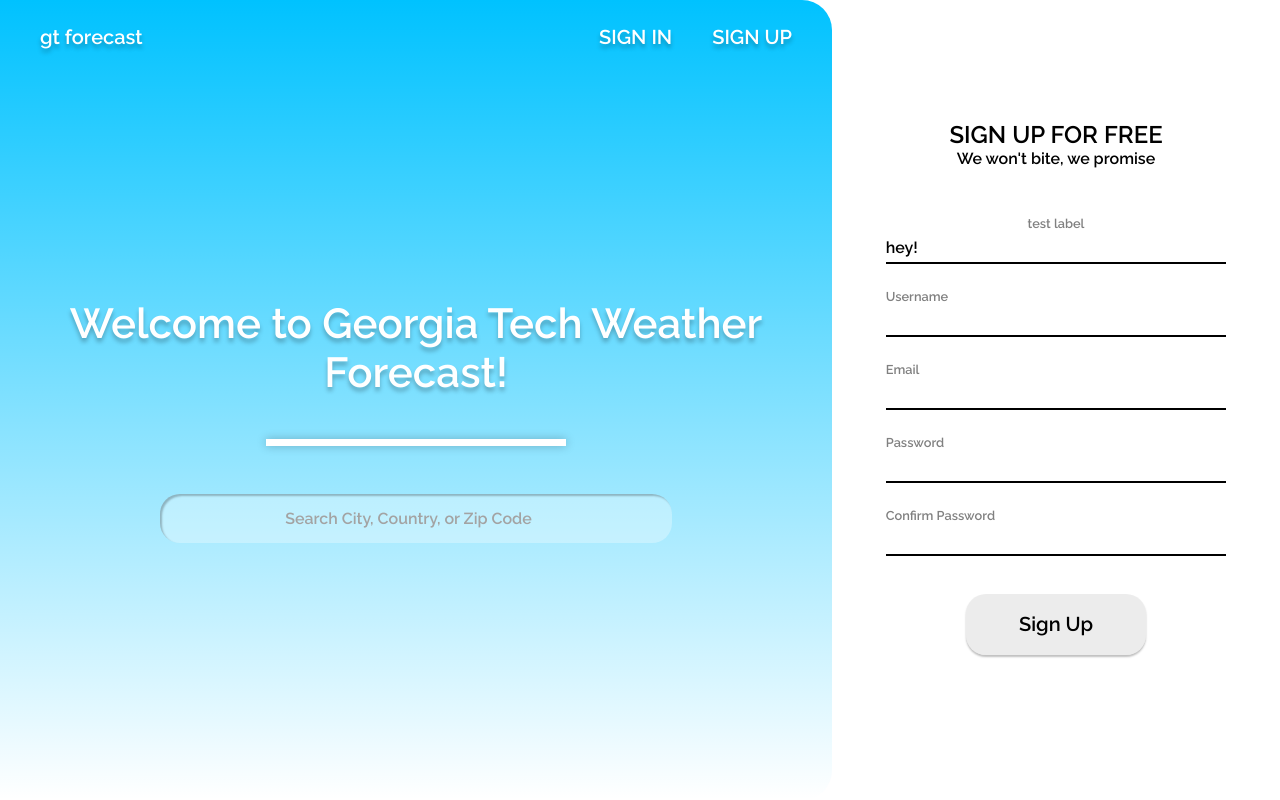
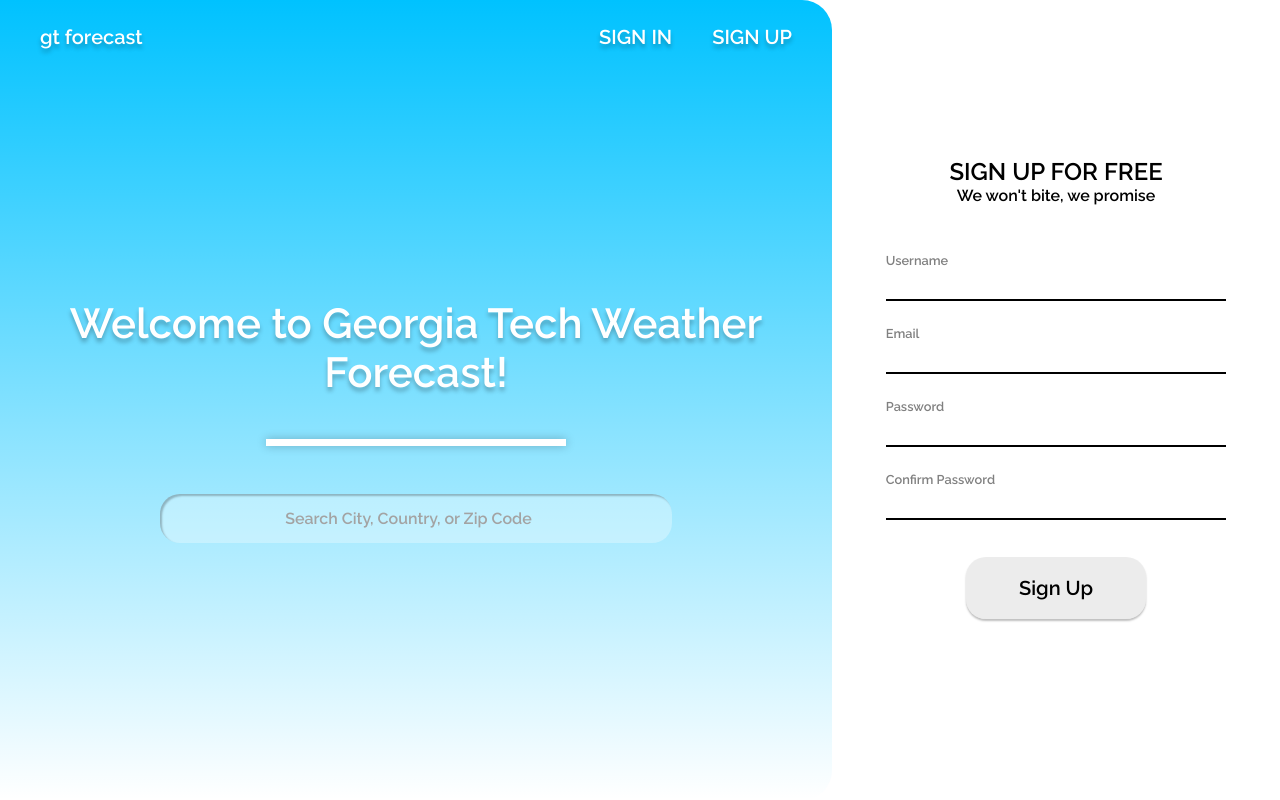
Before and after one commit to GTWeatherForcast/weather-client, a React (Create React App) app: page /signup in a window 1280 px wide. Built offline with nearby package versions, Linux system fonts and the light colour scheme; the HTML template or start-up script is replaced by a standard one.

Commit message:
Signup form components separated

```diff
--- a/src/components/inputs/FormInput.js
+++ b/src/components/inputs/FormInput.js
@@ -17,17 +17,21 @@
   );
 }
 
-export default function FormInput({ type, id, label, placeholder, startValue, onChange }) {
+/** Custom-styled wrapper for an HTML input tag.
+ * @param {String} id
+ * @param {String} type
+ * @param {String} label Optional
+ * @param {...*} ...props Any attributes to be passed to the input tag */
+export default function FormInput({ id, type, label, ...props }) {
+  // const [value, setValue] = useState(startValue);
   return (
-    <div className={`${styles.inputDiv} ${styles.submitContainer}`}>
+    <div className={`${styles.inputDiv} ${type === "submit" ? styles.submitContainer : null}`}>
       {label !== null || label !== undefined ? <label for={id}>{label}</label> : <></>}
       <input
-        className={`${styles.input}`}
         id={id}
         type={type}
-        value={startValue}
-        placeholder={placeholder}
-        onChange={onChange}
+        className={`${styles.input}`}
+        {...props}
       />
     </div>
   );
--- a/src/components/inputs/FormInput.module.css
+++ b/src/components/inputs/FormInput.module.css
@@ -30,7 +30,8 @@
 }
 
 .signupForm input[type="text"],
-input[type="password"] {
+input[type="password"],
+input[type="email"] {
   font-size: 1em;
   font-family: Raleway, sans-serif;
   font-weight: 400;
@@ -46,7 +47,8 @@
 }
 
 .signupForm input[type="text"]:focus,
-input[type="password"]:focus {
+input[type="password"]:focus,
+input[type="email"]:focus {
   border-color: var(--skyblue, #00C2FF);
 }
 
--- a/src/components/sign-up/SignUp.js
+++ b/src/components/sign-up/SignUp.js
@@ -1,97 +1,65 @@
 import styles from '../inputs/FormInput.module.css';
 import "../../App.css";
-import { useState } from 'react';
 import FormInput from '../inputs/FormInput';
 
+function noAction(e) {
+  try {
+    e.preventDefault();
+  } catch { }
+}
+
+// todo: form submission
+// commented this line out since it's a complicated mess for
+// ending up only having one way to submit this form at the end of the day
+// function SignUpPage({ onSubmit = (e) => {noAction(e)} }) {
 function SignUpPage() {
-  const [username, setUsername] = useState("");
-  const [email, setEmail] = useState("");
-  const [password, setPassword] = useState("");
-  const [password2, setPassword2] = useState("");
-
+  // todo: still need to do server-side form validation
   return (
     <div className="cardRoot">
       <h2 className="centerText">SIGN UP FOR FREE</h2>
       <p className="centerText">We won't bite, we promise</p>
 
-      <form action="" className={`${styles.signupForm}`} onSubmit={(e) => { e.preventDefault(); }}>
+      {/* This line was meant to be used with the commented-out function header */}
+      {/* <form action="" className={`${styles.signupForm}`} onSubmit={(e) => { onSubmit(e) }}> */}
+      <form action="" className={`${styles.signupForm}`} onSubmit={(e) => { e.preventDefault() }}>
 
-        <FormInput id={"test"} label={"test label"} placeholder={"does this thing work?"} type={"text"} startValue={"hey!"}/>
+        <FormInput
+          type="text"
+          id="username"
+          label="Username"
+          placeholder=""
+        />
 
-        <div className={`${styles.inputDiv}`}>
-          <label for="username">Username</label>
-          <input
-            id="username"
-            className={`${styles.textInput}`}
-            type="text"
-            data-label="Username"
+        <FormInput
+          type="email"
+          id="email"
+          label="Email"
           placeholder=""
-            // value={username}
-            // onChange={(e) => { setUsername(e.target.value); }}
-            // onSubmit={(e) => { e.preventDefault(); }}
+          // onClick={(e) => { console.log(`Email pattern: ${e.target.pattern}`)} }
         />
-        </div>
 
-        <div className={`${styles.inputDiv}`}>
-          <label for="email">Email</label>
-          <input
-            id="email"
-            className={`${styles.textInput}`}
-            type="text"
-            data-label="Email"
+        <FormInput
+          type="password"
+          id="password"
+          label="Password"
           placeholder=""
-            // value={email}
-            // onChange={(e) => { setEmail(e.target.value); }}
-            // onSubmit={(e) => { e.preventDefault(); }}
+          title="Password requirements: ?"
+
         />
-        </div>
 
-        <div className={`${styles.inputDiv}`}>
-          <label for="password">Password</label>
-          <input
-            id="password"
-            className={`${styles.textInput}`}
+        <FormInput
           type="password"
-            data-label="Password"
+          id="password2"
+          label="Confirm Password"
           placeholder=""
-            // value={password}
-            // onChange={(e) => { setPassword(e.target.value); }}
-            // onSubmit={(e) => { e.preventDefault(); }}
+          title="Please reenter your password."
         />
-        </div>
 
-        <div className={`${styles.inputDiv}`}>
-          <label for="password2">Confirm Password</label>
-          <input
-            id="password2"
-            className={`${styles.textInput}`}
-            type="password"
-            data-label="Password"
-            placeholder=""
-            // value={password2}
-            // onChange={(e) => { setPassword2(e.target.value); }}
-            // onSubmit={(e) => { e.preventDefault(); }}
+        <FormInput
+          type="submit"
+          id="signup"
+          value="Sign Up"
         />
-        </div>
-
-        <div className={`${styles.inputDiv} ${styles.submitContainer}`}>
-          <input
-            id="signup"
-            className={`${styles.textInput}`}
-            type="submit"
-            value="Sign Up"
-            // onChange={(e) => { e.preventDefault(); }}
-            // onSubmit={(e) => { e.preventDefault(); }}
-          />
-        </div>
-
-
-
-
-
-
-
-
       </form>
     </div>
   );
```
Lines whose indentation alone changed are shown as unchanged.
